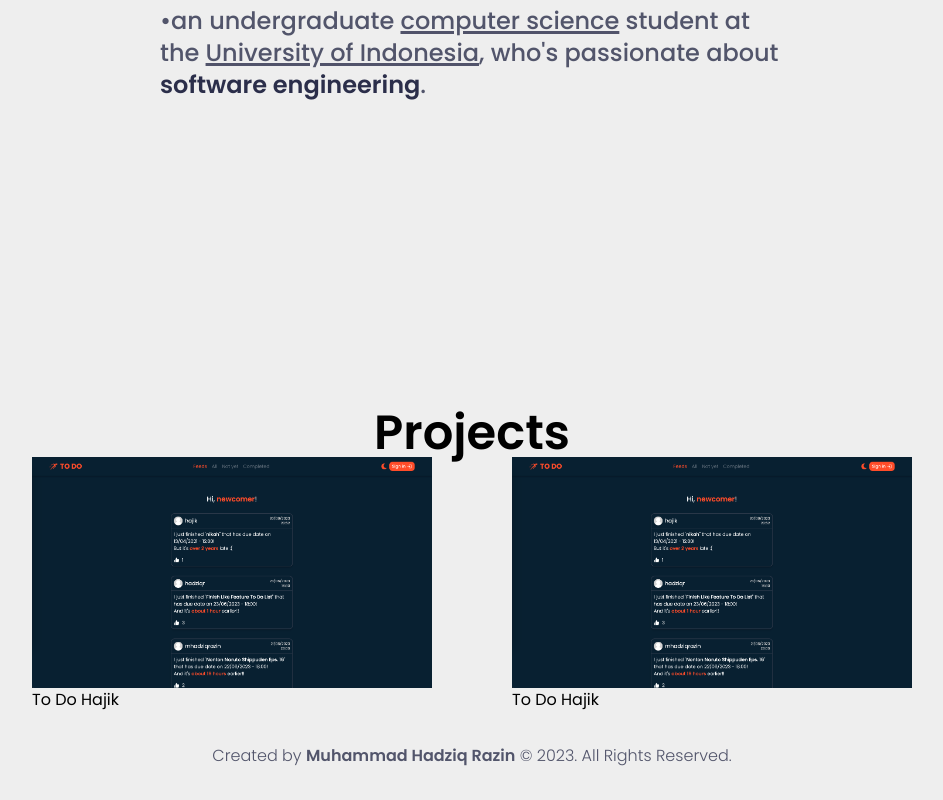
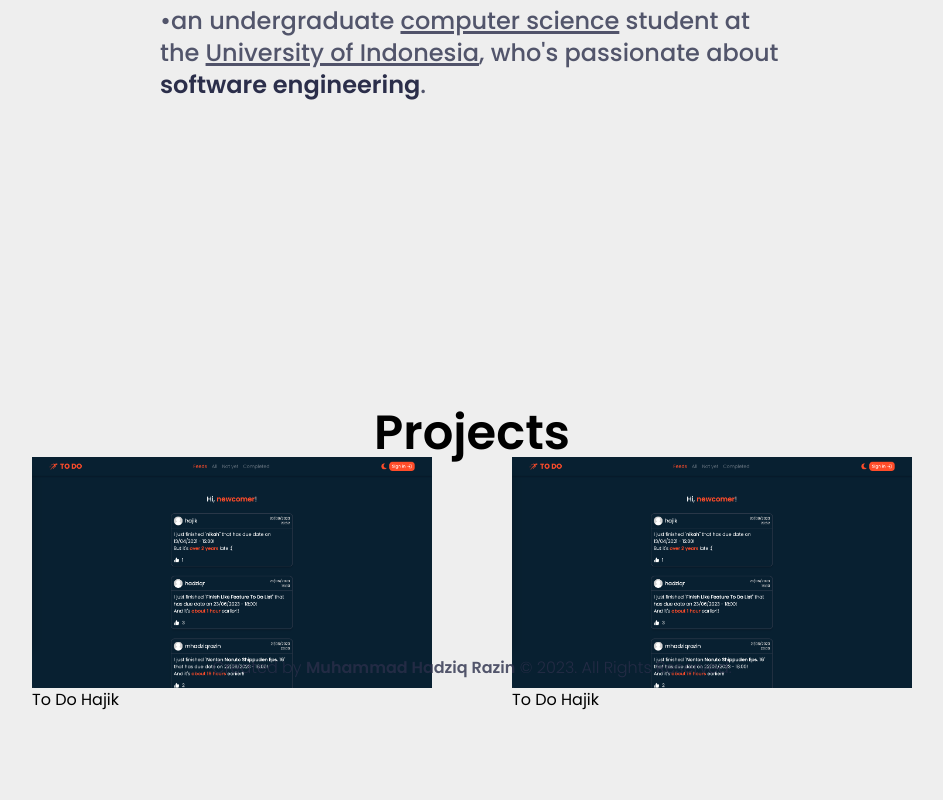
Before and after one commit to mhadziqrazin/hadziqrazin, a SvelteKit app: page / in a window 1280 px wide. Shown: the part 391-1191 px from the top of the page, without its empty margins (168-1111 px from the left). After the commit the page ends 1103 px from the top, so only its background shows below. Built offline with nearby package versions, Linux system fonts and the light colour scheme; some icons are missing.

Commit message:
refactor: absolute relative copyright

```diff
--- a/src/routes/+page.svelte
+++ b/src/routes/+page.svelte
@@ -18,11 +18,11 @@
 </svelte:head>
 
 {#key animate}
-  <div class={`${animate ? 'opacity-100' : 'opacity-0'} flex flex-col items-center`}>
+  <div class={`${animate ? 'opacity-100' : 'opacity-0'} relative flex flex-col items-center`}>
     <About />
     <Projects />
 
-    <div class="py-8">
+    <div class="absolute bottom-0 py-8">
       <p class="text-[0.5rem] lg:text-base font-light text-dark/80">
         Created by <span class="font-semibold">Muhammad Hadziq Razin</span> &copy; 2023. All Rights Reserved.
       </p>
```
